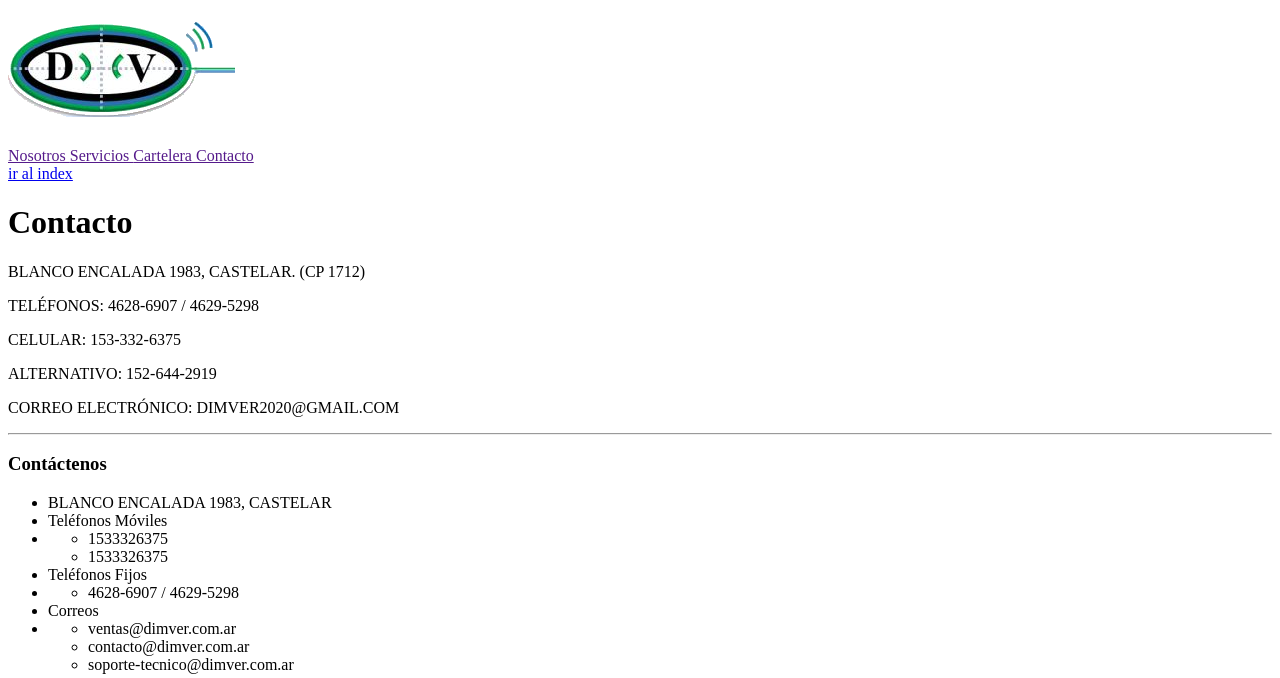
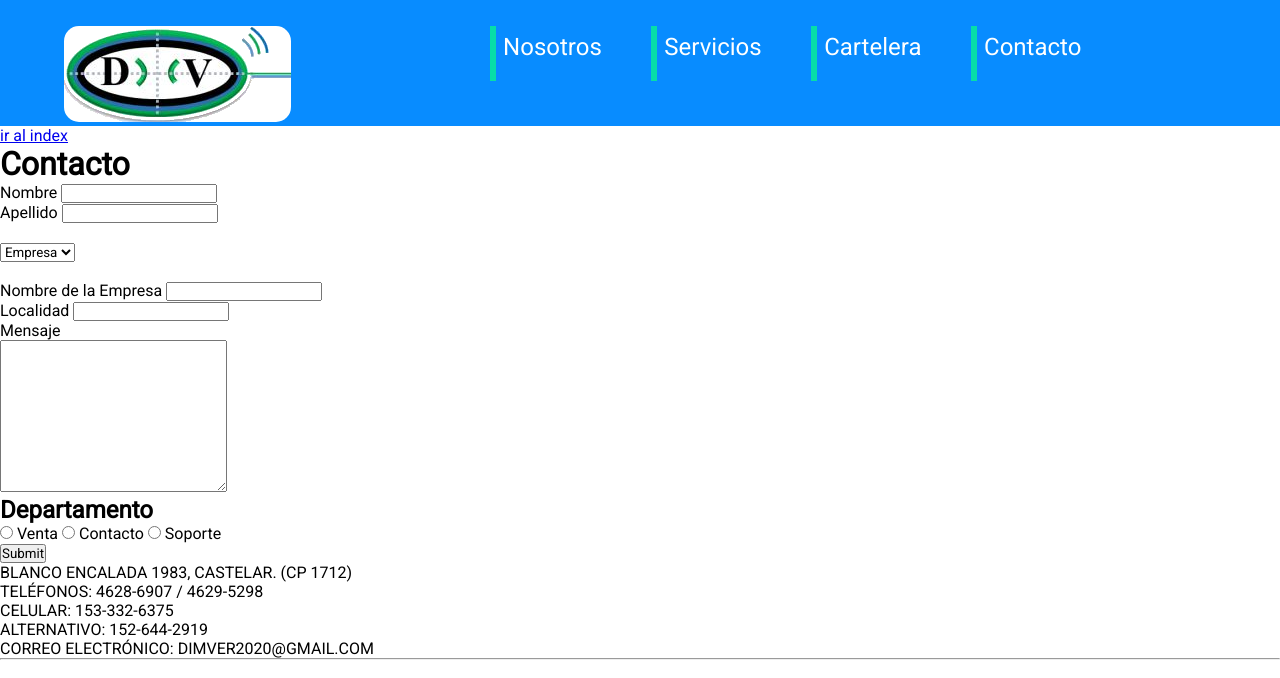
Before and after one commit to Silvanam1/Proyecto-Carlos, a PHP site: page /Proyecto-Carlos/view/pages/contacto.php in a window 1280 px wide. Shown: the top 678 px of the page. Run offline with PHP 8.4, Linux system fonts and the light colour scheme; some libraries are stand-ins or nearby versions; grey boxes are pictures that could not be loaded.

Commit message:
Estructura Formulario

```diff
--- a/view/pages/contacto.php
+++ b/view/pages/contacto.php
@@ -3,6 +3,9 @@
 <head>
     <meta charset="UTF-8">
     <meta name="viewport" content="width=device-width, initial-scale=1.0">
+    <link rel="stylesheet" href="contacto.css">
+    <link rel="stylesheet" href="..\..\general.css">
+
     <title>Contacto</title>
 </head>
 <body>
@@ -13,6 +16,28 @@
 
     <h1>Contacto</h1>
     <!--La idea es agregar luego el  Afip “Q.R”-->
+    <form>
+            Nombre <input type="text"> <br>
+            Apellido <input type="text"> <br>
+            <br>
+            <select>
+                    <option value="Empresa"> Empresa </option>
+                    <option value="Privado"> Privado </option>
+                    <option value="Casa"> Casa </option>
+            </select> <br>
+            <br>
+            Nombre de la Empresa <input type="text"> <br>
+            Localidad <input type="text"> <br>
+            Mensaje <br> <textarea name="Mensaje" id="" cols="30" rows="10"></textarea> <br>
+            <h2>Departamento</h2>
+            <input type="radio"> Venta
+            <input type="radio"> Contacto
+            <input type="radio"> Soporte
+            <br>
+            <input type="submit" name="Enviar">
+
+    </form>
+
     <p>BLANCO ENCALADA 1983, CASTELAR. (CP 1712) </p>
     <p>TELÉFONOS: 4628-6907 / 4629-5298</p>
     <p>CELULAR: 153-332-6375</p>
@@ -22,5 +47,6 @@
     <?php
     require('../shell/footer.php');
     ?>
+    <script src="https://kit.fontawesome.com/f3c3af2199.js" crossorigin="anonymous"></script>
 </body>
 </html>
--- a/view/shell/header.php
+++ b/view/shell/header.php
@@ -6,7 +6,7 @@
         <a href="" class="boton"> Nosotros </a>
         <a href="" class="boton"> Servicios </a>
         <a href="" class="boton"> Cartelera </a>
-        <a href="" class="boton"> Contacto </a>
+        <a href="view\pages\contacto.php" class="boton"> Contacto </a>
 
     </nav>
 </header>
```
Also changed, not shown: view/pages/contacto.css (added).
